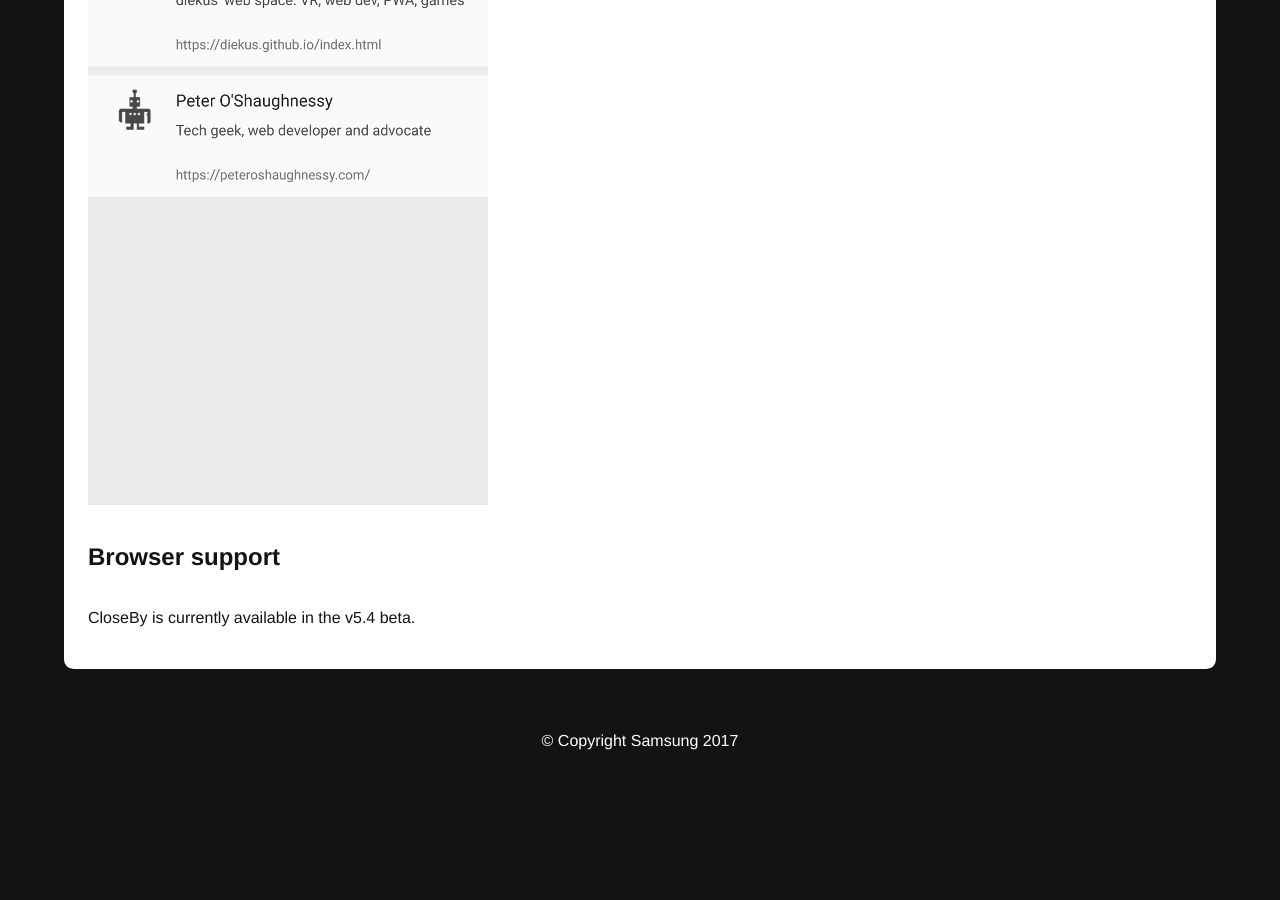
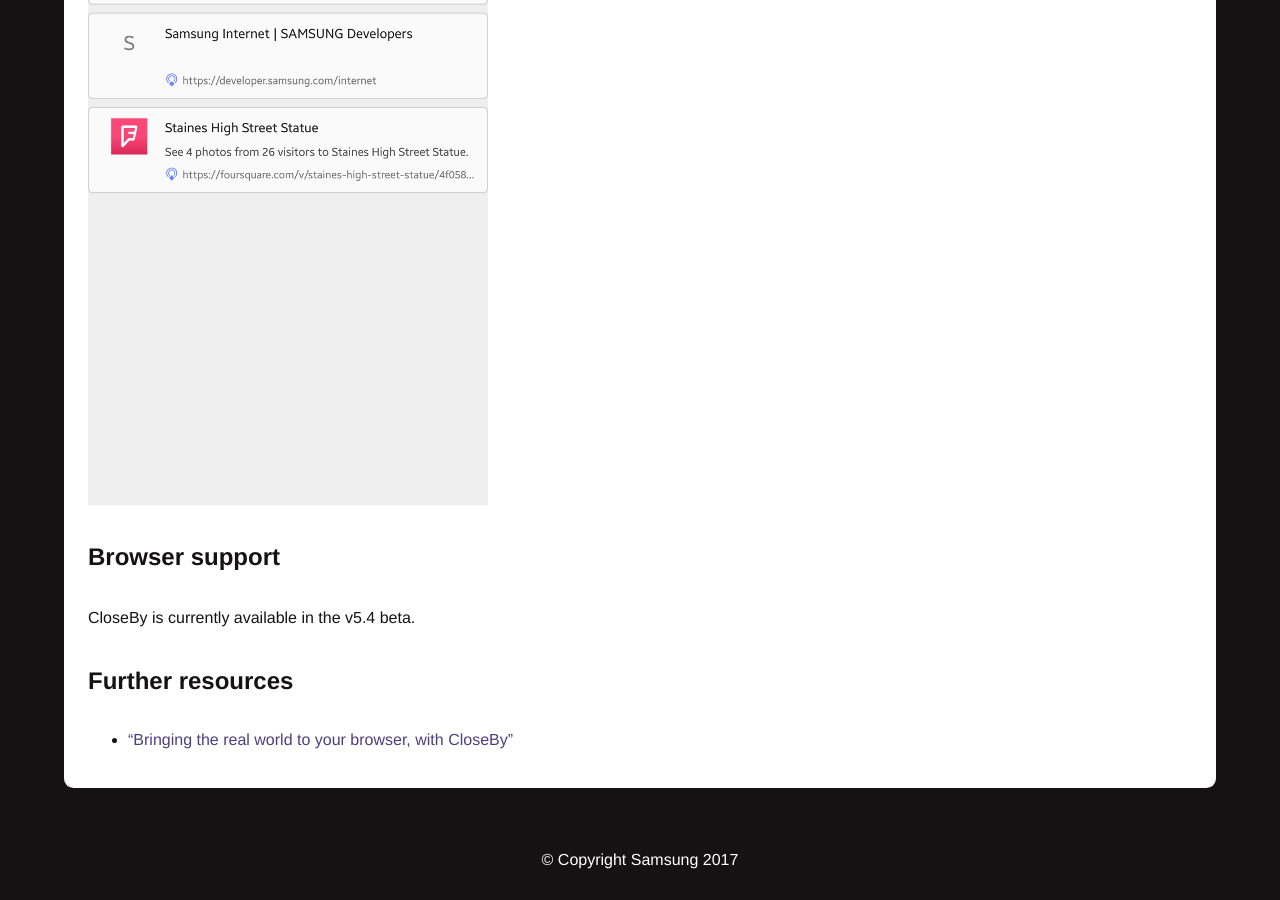
Before and after one commit to SamsungInternet/homepage-archive, a Jekyll site: the page built from docs/closeby.md, in a window 1280 px wide and 900 px high, scrolled down 1327 px. Built offline with Jekyll 4.4.1, drawn with Linux system fonts in a browser that asks for light colours; before the commit the page ends 2108 px from its top, so only the background shows below that.

Commit message:
Update CloseBy docs page

```diff
--- a/docs/closeby.md
+++ b/docs/closeby.md
@@ -16,3 +16,7 @@
 ## Browser support
 
 CloseBy is currently available in the v5.4 beta.
+
+## Further resources
+
+* ["Bringing the real world to your browser, with CloseBy"](https://medium.com/samsung-internet-dev/bringing-the-real-world-to-your-browser-with-closeby-830cd162547e)
```
Also changed, not shown: images/docs/closeby-beacons.png, images/docs/closeby-extensions.png.
